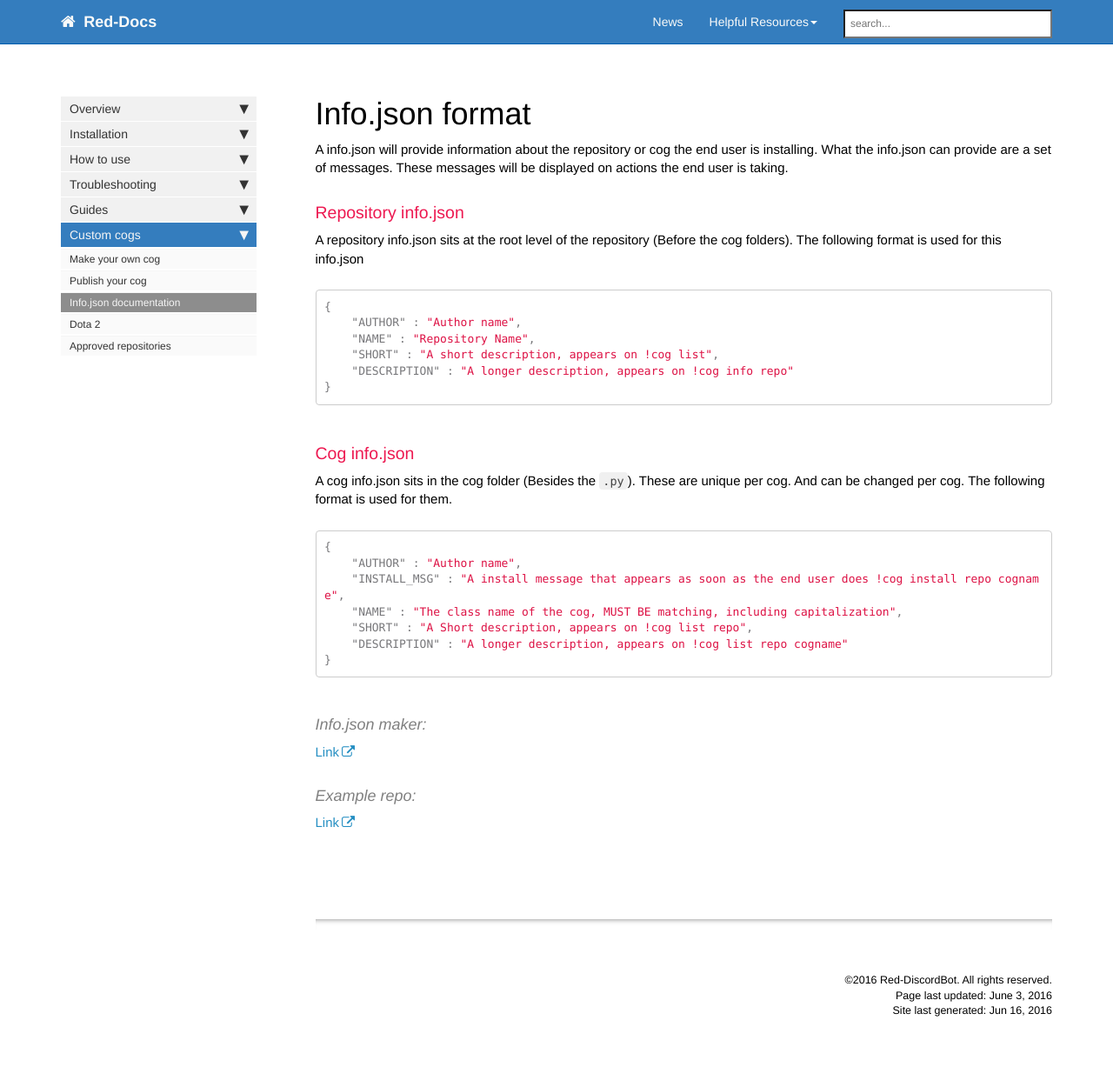
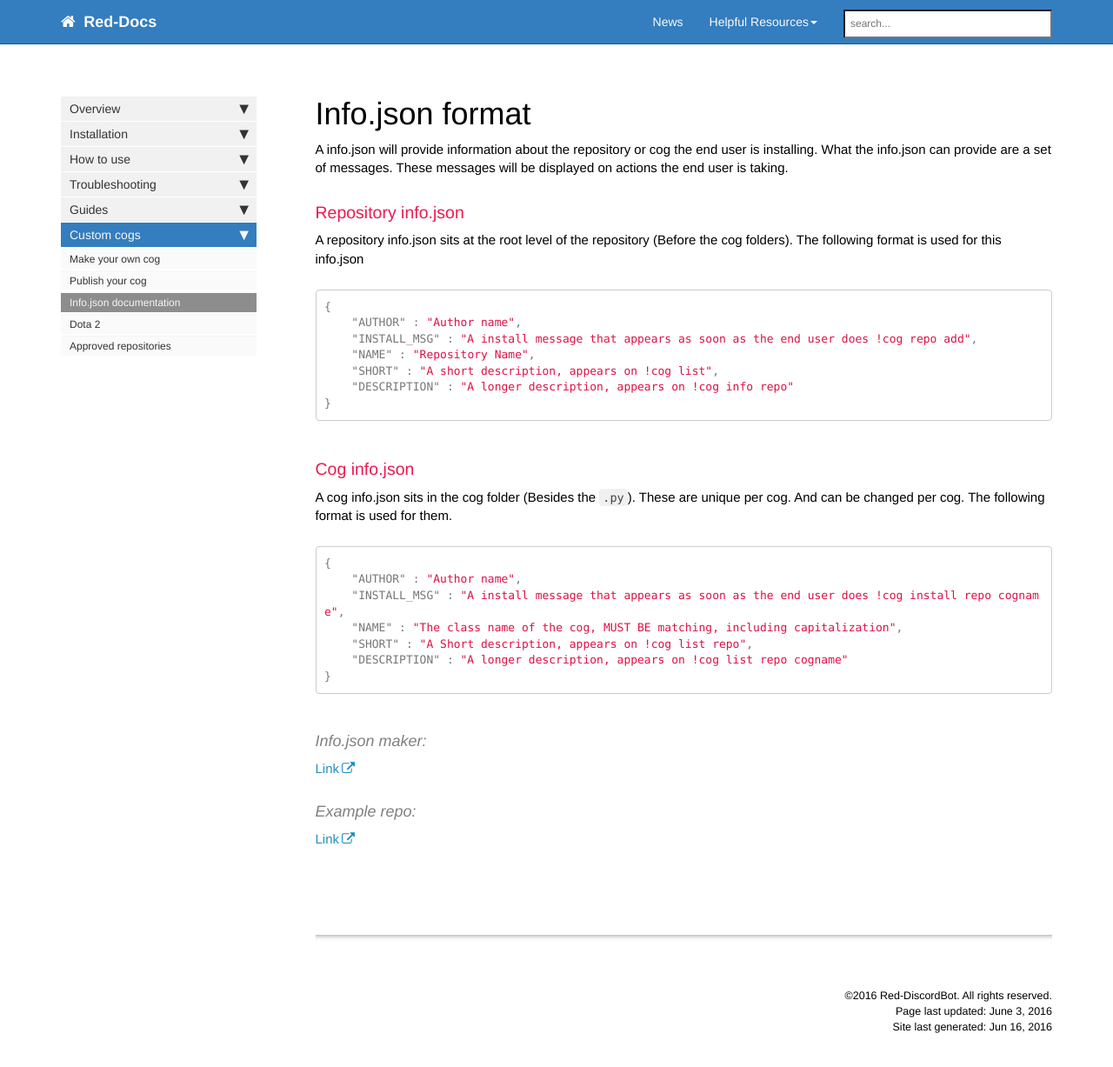
Before and after one commit to Twentysix26/Red-Docs, a Jekyll site: the page built from red/red_cog_info_json.md, in a window 1280 px wide and 1251 px high. Shown: the top 1227 px of the window at 87% size. Built offline with Jekyll 4.4.1, drawn with Linux system fonts in a browser that asks for light colours; nearby versions of some CDN libraries; comment, search, counter and statistics services are not loaded.

Commit message:
Oh he! we also support this now!

````diff
--- a/red/red_cog_info_json.md
+++ b/red/red_cog_info_json.md
@@ -14,6 +14,7 @@ A repository info.json sits at the root level of the repository (Before the cog
 ```json
 {
     "AUTHOR" : "Author name",
+    "INSTALL_MSG" : "A install message that appears as soon as the end user does !cog repo add",
     "NAME" : "Repository Name",
     "SHORT" : "A short description, appears on !cog list",
     "DESCRIPTION" : "A longer description, appears on !cog info repo"
````
